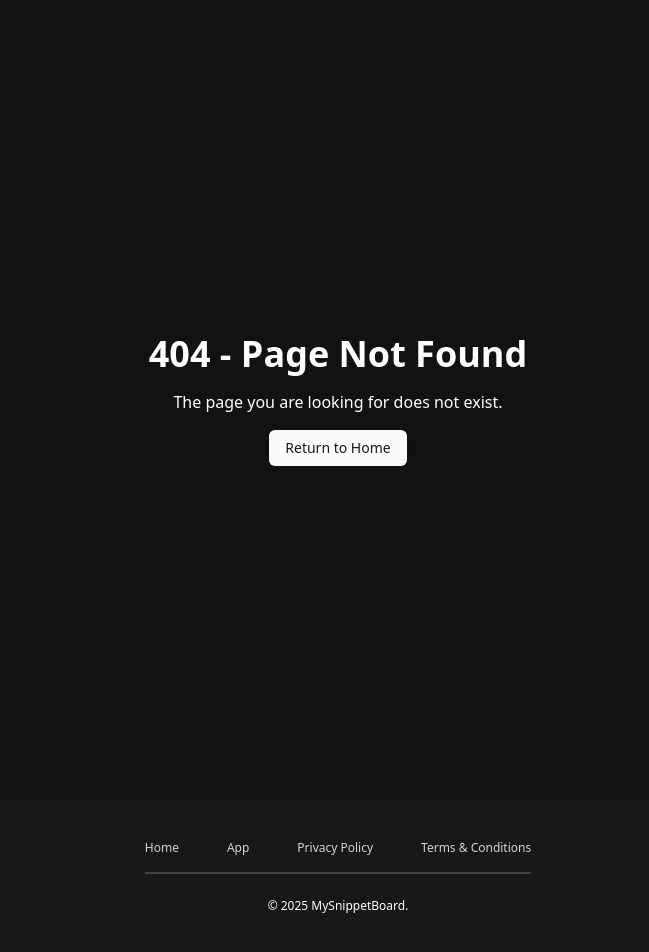
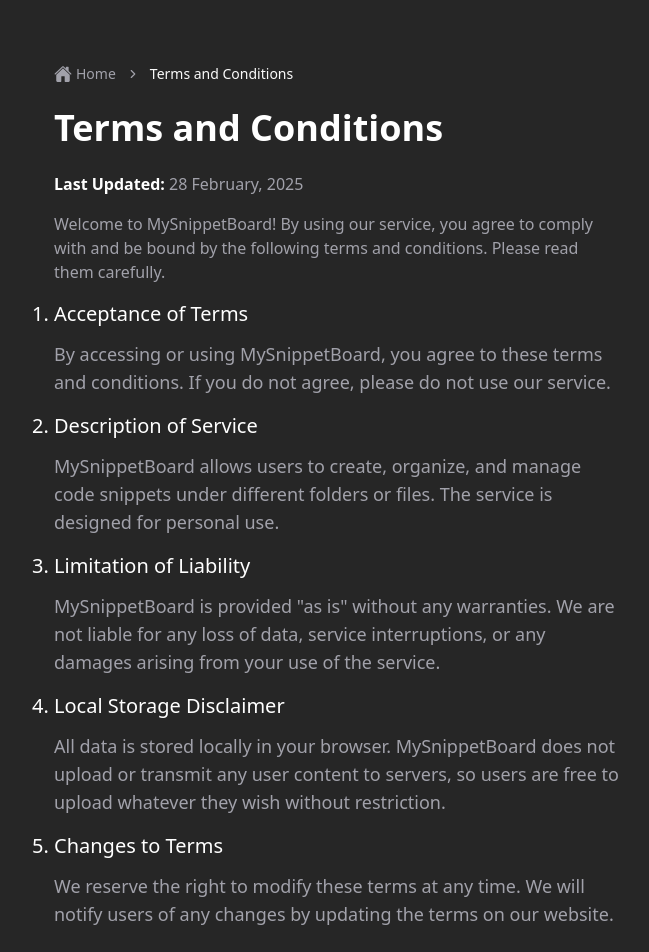
Before and after one commit to ahmnahia/my-snippet-board, a Next.js app: page /terms-and-conditions in a window 1280 px wide. Before the commit this address had no page. Shown: the top 952 px of the page, without its empty margins (302-951 px from the left). Built offline with nearby package versions, Linux system fonts and the light colour scheme.

Commit message:
More updates
- fixed issue with colors in the homepage when the theme is light
- added T&Cs
- simple loading spinner

```diff
--- a/src/app/globals.css
+++ b/src/app/globals.css
@@ -52,6 +52,10 @@
     --sidebar-border: 240 3.7% 15.9%;
     --sidebar-ring: 217.2 91.2% 59.8%;
   }
+
+  html {
+    @apply bg-neutral-800
+  }
 }
 
 .gradient-text {
--- a/src/app/page.jsx
+++ b/src/app/page.jsx
@@ -3,7 +3,7 @@
 export default function Home() {
   return (
     <div className="w-full">
-      <main className="">
+      <main className="text-white">
         <Homepage />
       </main>
     </div>
--- a/src/app/privacy-policy/page.jsx
+++ b/src/app/privacy-policy/page.jsx
@@ -6,10 +6,10 @@
 
 export default function PrivacyPolicy() {
   return (
-    <div className="py-16 flex justify-center ">
+    <div className="py-16 flex justify-center bg-neutral-800 text-white">
       <div className="container max-w-[600px] flex-1 h-[100%] cus-hidden show">
         <BreadcrumbWrapper pagename={"Privacy Policy"} />
-        <h1 className="text-6xl font-bold my-6">Privacy Policy</h1>
+        <h1 className="text-4xl font-bold my-6">Privacy Policy</h1>
         <p className="my-3 text-zinc-400">
           We value your privacy and do not collect or store any of your data.
         </p>
--- /dev/null
+++ b/src/app/terms-and-conditions/page.jsx
@@ -0,0 +1,77 @@
+import BreadcrumbWrapper from "@/components/BreadcrumbWrapper";
+
+export const metadata = {
+  title: "Terms and Conditions",
+};
+
+export default function TermsAndConditions() {
+  return (
+    <div className="py-16 flex justify-center bg-neutral-800 text-white">
+      <div className="container max-w-[600px] flex-1 h-[100%] cus-hidden show">
+        <BreadcrumbWrapper pagename={"Terms and Conditions"} />
+        <h1 className="text-4xl font-bold my-6">Terms and Conditions</h1>
+        <p className="mt-4">
+          <b>Last Updated:</b>{" "}
+          <span className="text-zinc-400">28 February, 2025</span>
+        </p>
+        <p className="mt-4 text-zinc-400">
+          Welcome to MySnippetBoard! By using our service, you agree to comply
+          with and be bound by the following terms and conditions. Please read
+          them carefully.
+        </p>
+        <ul className="mt-4 [&>li]:list-decimal [&>li]:mt-4 text-xl">
+          <li>
+            <div>
+              <h3 className="text-xl">Acceptance of Terms</h3>
+              <p className="mt-3 text-zinc-400 text-lg">
+                By accessing or using MySnippetBoard, you agree to these terms
+                and conditions. If you do not agree, please do not use our
+                service.
+              </p>
+            </div>
+          </li>
+          <li>
+            <div>
+              <h3 className="text-xl">Description of Service</h3>
+              <p className="mt-3 text-zinc-400 text-lg">
+                MySnippetBoard allows users to create, organize, and manage code
+                snippets under different folders or files. The service is
+                designed for personal use.
+              </p>
+            </div>
+          </li>
+          <li>
+            <div>
+              <h3 className="text-xl">Limitation of Liability</h3>
+              <p className="mt-3 text-zinc-400 text-lg">
+                MySnippetBoard is provided "as is" without any warranties. We
+                are not liable for any loss of data, service interruptions, or
+                any damages arising from your use of the service.
+              </p>
+            </div>
+          </li>
+          <li>
+            <div>
+              <h3 className="text-xl"> Local Storage Disclaimer</h3>
+              <p className="mt-3 text-zinc-400 text-lg">
+                All data is stored locally in your browser. MySnippetBoard does
+                not upload or transmit any user content to servers, so users are
+                free to upload whatever they wish without restriction.
+              </p>
+            </div>
+          </li>
+          <li>
+            <div>
+              <h3 className="text-xl">Changes to Terms</h3>
+              <p className="mt-3 text-zinc-400 text-lg">
+                We reserve the right to modify these terms at any time. We will
+                notify users of any changes by updating the terms on our
+                website.
+              </p>
+            </div>
+          </li>
+        </ul>
+      </div>
+    </div>
+  );
+}
--- a/src/components/Board.jsx
+++ b/src/components/Board.jsx
@@ -6,6 +6,7 @@
 import useUndoRedoHook from "@/hooks/useUndoRedoHook";
 import EmptyFileGreeting from "./EmptyFileGreeting";
 import MultipleTabPopup from "./MultipleTabPopup";
+import { Loader2 } from "lucide-react";
 
 export default function Board() {
   const {
@@ -35,7 +36,11 @@
   );
 
   if (!snippets || !boardDimensions || !currentFileDestination) {
-    return <h1> Loading ...</h1>;
+    return (
+      <div className="w-full h-[100vh] flex items-center justify-center bg-white dark:bg-zinc-800">
+        <Loader2 className="h-12 w-12 animate-spin" />
+      </div>
+    );
   }
 
   return (
--- a/src/components/BreadcrumbWrapper.jsx
+++ b/src/components/BreadcrumbWrapper.jsx
@@ -13,7 +13,7 @@
     <Breadcrumb>
       <BreadcrumbList>
         <BreadcrumbItem>
-          <BreadcrumbLink href="/" className="flex items-center gap-1">
+          <BreadcrumbLink href="/" className="flex items-center gap-1 hover:text-white">
             <span className="text-lg ">
               <IoHome />
             </span>
@@ -22,8 +22,8 @@
         </BreadcrumbItem>
         <BreadcrumbSeparator />
 
-        <BreadcrumbItem>
-          <BreadcrumbPage>{pagename}</BreadcrumbPage>
+        <BreadcrumbItem >
+          <BreadcrumbPage className="text-white">{pagename}</BreadcrumbPage>
         </BreadcrumbItem>
       </BreadcrumbList>
     </Breadcrumb>
--- a/src/components/Footer.jsx
+++ b/src/components/Footer.jsx
@@ -2,7 +2,7 @@
 
 export default function Footer() {
   return (
-    <footer className="py-10 bg-zinc-900 flex items-center ">
+    <footer className="py-10 bg-zinc-900 flex items-center text-white">
       <div className="container flex flex-col items-center gap-y-3 cus-hidden">
         <div className="border-b-2 border-zinc-200/20 pb-4">
           <ul className="flex max-md:flex-wrap max-md:justify-center max-md:gap-5 gap-12 text-xs text-zinc-300">
--- a/src/components/Homepage/Features.jsx
+++ b/src/components/Homepage/Features.jsx
@@ -10,7 +10,6 @@
 const features = [
   {
     icon: <IoClipboardOutline />,
-
     title: "Snippet Creation & Customization",
     desc: "Easily create new snippets by pasting your code directly into the board and customize them freely.",
   },
@@ -37,7 +36,7 @@
   {
     icon: <CiDollar />,
     title: "Completely Free",
-    desc: "MySnippetBoard is free to use, with no hidden charges. Manage your snippets effortlessly without any subscriptions or fees.",
+    desc: "MySnippetBoard is free to use, with no hidden charges. Manage your snippets without any subscriptions or fees.",
   },
 ];
 
@@ -45,7 +44,9 @@
   return (
     <section className="bg-zinc-900 py-20" id="features">
       <div className="container text-center cus-hidden">
-        <h1 className="text-6xl 2xl:text-8xl max-sm:text-4xl font-bold mb-6 gradient-text">Features</h1>
+        <h1 className="text-6xl 2xl:text-8xl max-sm:text-4xl font-bold mb-6 gradient-text">
+          Features
+        </h1>
         <div className="flex gap-x-3 gap-y-5 flex-wrap mt-12 justify-between">
           {features.map((ef) => (
             <div
--- a/src/components/Homepage/Hero.jsx
+++ b/src/components/Homepage/Hero.jsx
@@ -4,17 +4,23 @@
     <section className="bg-neutral-800">
       <div className="w-full h-[100vh] flex flex-col items-center justify-center text-center container cus-hidden">
         {/* Title */}
-        <h1 className="text-6xl 2xl:text-8xl max-sm:text-4xl font-bold mb-6 gradient-text">My Snippet Board</h1>
+        <h1 className="text-6xl 2xl:text-8xl max-sm:text-4xl font-bold mb-6 gradient-text">
+          My Snippet Board
+        </h1>
 
         {/* Short Description */}
         <p className="text-xl 2xl:text-2xl text-zinc-500 max-w-2xl">
-          Effortlessly organize, save, and manage your code snippets in one
-          place
+          Efficiently organize, save, and manage your code snippets in one place
         </p>
 
         {/* Video */}
         <div className="w-[900px] 2xl:w-[1200px] max-lg:w-[100%] rounded-xl my-6">
-          <video className="w-full h-full  rounded-lg pointer-events-none" autoPlay muted loop>
+          <video
+            className="w-full h-full  rounded-lg pointer-events-none"
+            autoPlay
+            muted
+            loop
+          >
             <source src="/videos/demo2.mp4" type="video/mp4" />
             Your browser does not support the video tag.
           </video>
--- a/src/hooks/useExportImportFolderPopup.jsx
+++ b/src/hooks/useExportImportFolderPopup.jsx
@@ -37,6 +37,7 @@
 
         flattenedArray.forEach((ei) => {
           if (dataToImport.allSnippets) {
+            if (!ei.isFile) return; // a folder doesn't have to be in the allSnippets object
             dataToImport.allSnippets[ei.id] =
               dataToImport.allSnippets[ei.oldId];
             delete dataToImport.allSnippets[ei.oldId];
```
Also changed, not shown: src/app/layout.js (+8 -7 lines).
